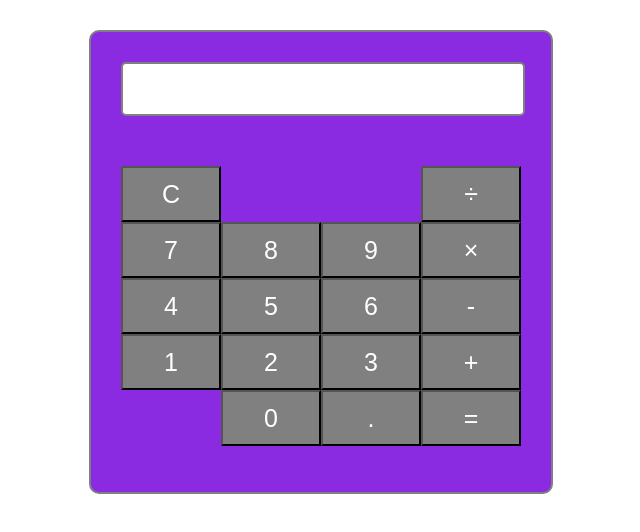
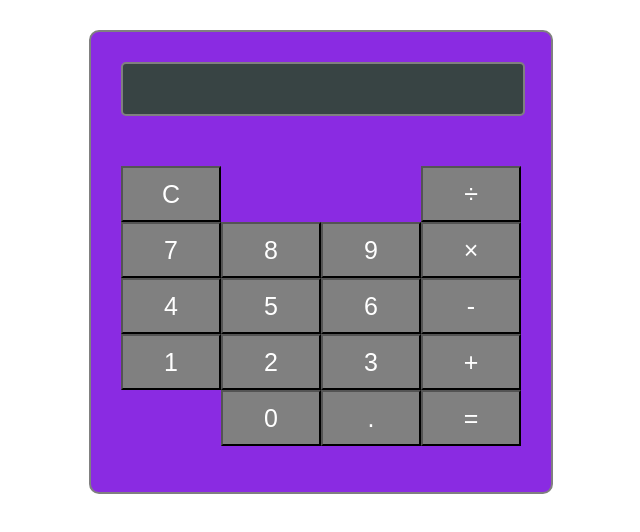
Before and after one commit to isaokozakai/calculator, a plain HTML site: page index.html in a window 1280 px wide. Shown: the whole page, without its empty margins (319-959 px from the left). Drawn offline with Linux system fonts and the light colour scheme.

Commit message:
Change the backgroundcolor for the result

```diff
--- a/css/style.css
+++ b/css/style.css
@@ -16,8 +16,8 @@ body {
 }
 
 #result {
-  background-color: white;
-  color: black;
+  background-color: rgb(56, 68, 68);
+  color: white;
   height: 50px;
   width: 100%;
   margin: 0 auto 30px;
```
